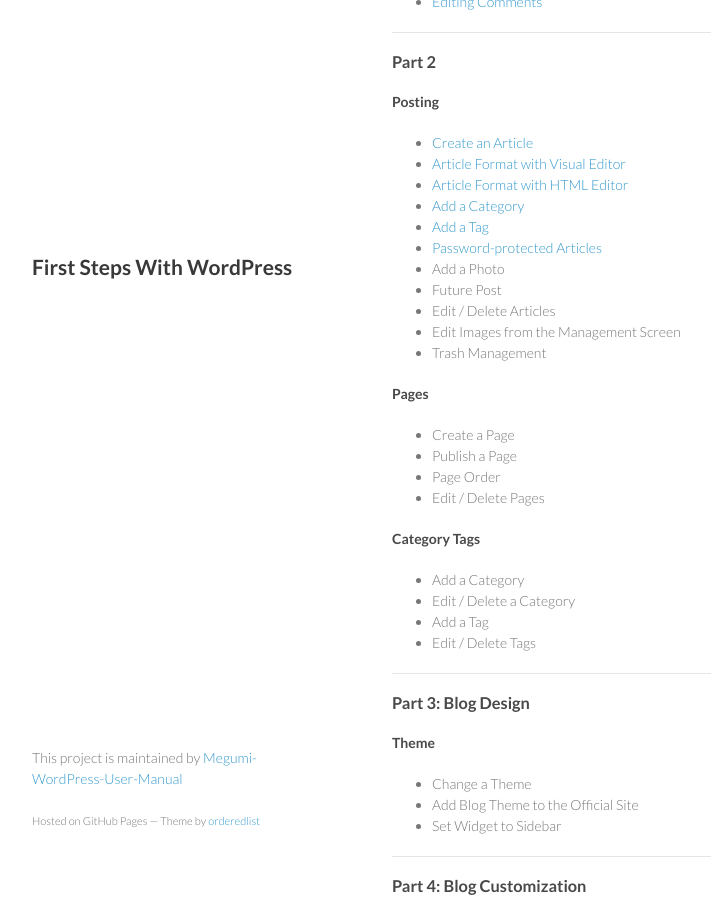
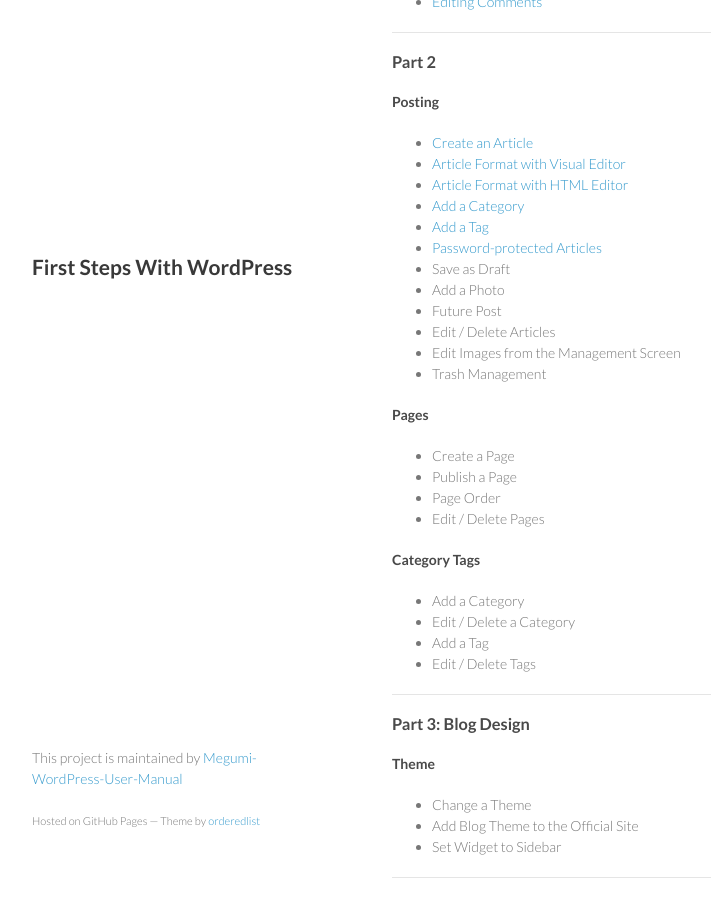
Before and after one commit to Megumi-WordPress-User-Manual/Intro, a Jekyll site: the page built from first-steps-with-wordpress.html, in a window 1280 px wide and 900 px high, scrolled down 759 px. Shown: the whole window, without its empty margins (178-889 px from the left). Built offline with Jekyll 4.4.1, drawn with Linux system fonts in a browser that asks for light colours.

Commit message:
Update first-steps-with-wordpress.html

```diff
--- a/first-steps-with-wordpress.html
+++ b/first-steps-with-wordpress.html
@@ -63,6 +63,7 @@
             <li><a href="http://megumi-wordpress-user-manual.github.io/Intro/add-a-category.html">Add a Category</a></li>
             <li><a href="http://megumi-wordpress-user-manual.github.io/Intro/add-a-tag.html">Add a Tag</a></li>
             <li><a href="http://megumi-wordpress-user-manual.github.io/Intro/password-protected-articles.html">Password-protected Articles</a></li>
+            <li>Save as Draft</li>
             <li>Add a Photo</li>
             <li>Future Post</li>
             <li>Edit / Delete Articles</li>
```
